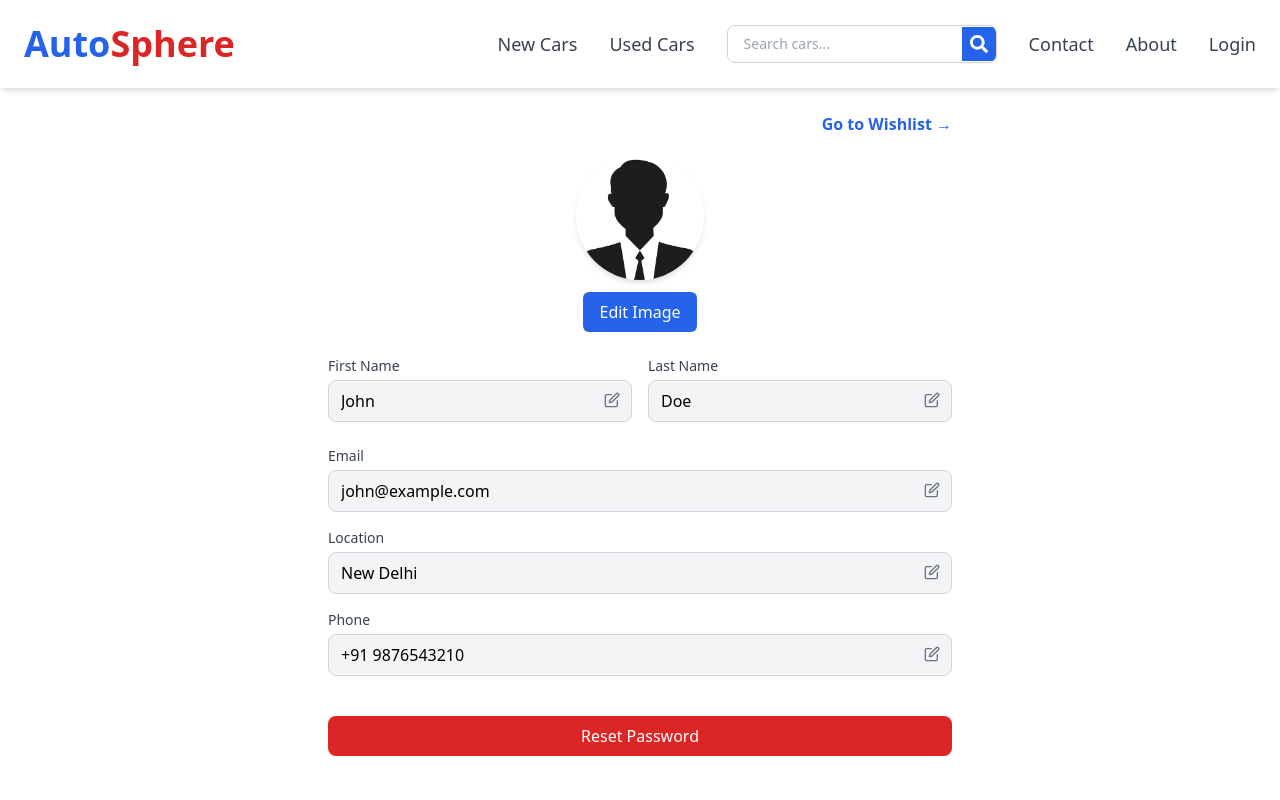
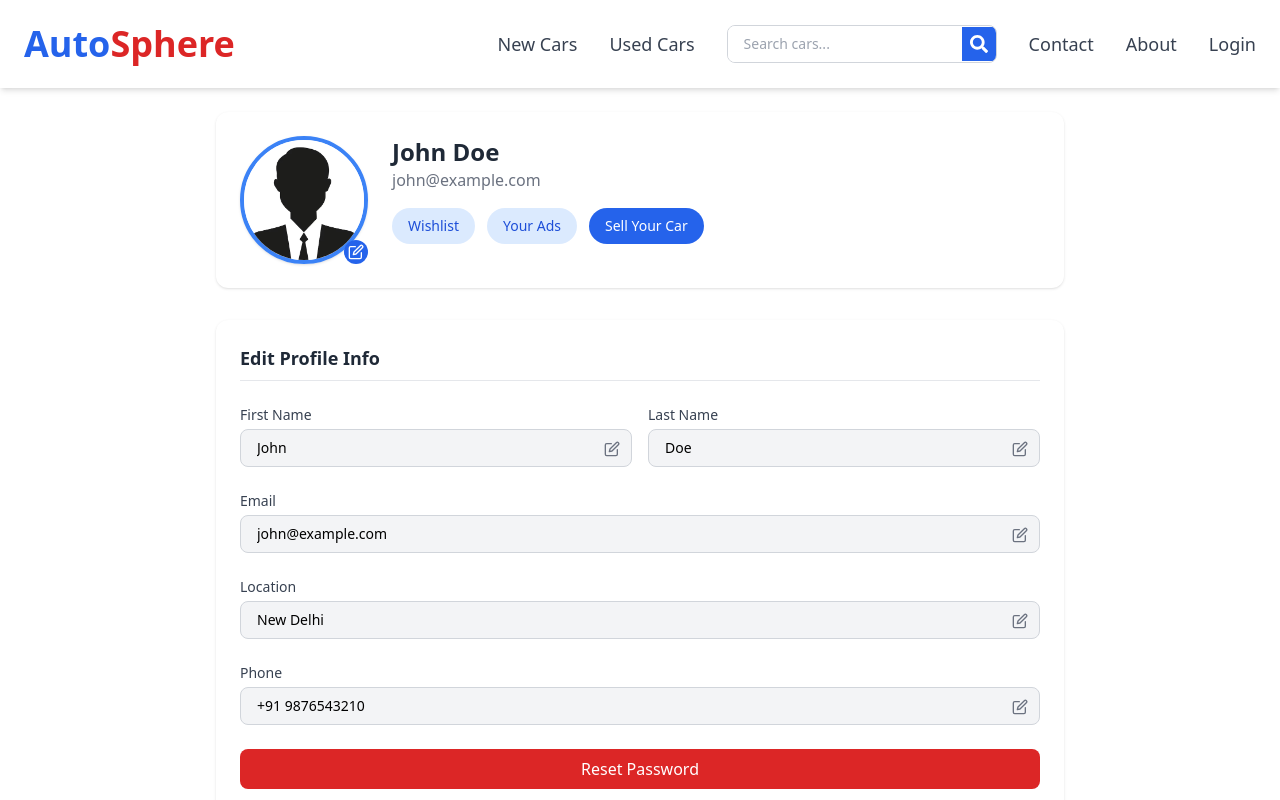
Before and after one commit to AlenChacko/AutoSphere, a React (Vite) app in the folder frontend/: page /profile in a window 1280 px wide. Shown: the top 800 px of the page. Built offline with nearby package versions, Linux system fonts and the light colour scheme; no server answers.

Commit message:
profile page updated

```diff
--- a/frontend/src/components/user/Navbar.jsx
+++ b/frontend/src/components/user/Navbar.jsx
@@ -41,10 +41,16 @@
 
         {/* Desktop Menu */}
         <div className="hidden md:flex items-center space-x-8 text-lg">
-          <Link to="/new-cars" className="text-gray-700 hover:text-blue-600 font-medium">
+          <Link
+            to="/new-cars"
+            className="text-gray-700 hover:text-blue-600 font-medium"
+          >
             New Cars
           </Link>
-          <Link to="/used-cars" className="text-gray-700 hover:text-blue-600 font-medium">
+          <Link
+            to="/used-cars"
+            className="text-gray-700 hover:text-blue-600 font-medium"
+          >
             Used Cars
           </Link>
 
@@ -59,10 +65,16 @@
             </button>
           </div>
 
-          <Link to="/contact" className="text-gray-700 hover:text-blue-600 font-medium">
+          <Link
+            to="/contact"
+            className="text-gray-700 hover:text-blue-600 font-medium"
+          >
             Contact
           </Link>
-          <Link to="/about" className="text-gray-700 hover:text-blue-600 font-medium">
+          <Link
+            to="/about"
+            className="text-gray-700 hover:text-blue-600 font-medium"
+          >
             About
           </Link>
 
@@ -80,7 +92,7 @@
               </button>
 
               {isDropdownOpen && (
-                <div className="absolute right-0 mt-2 w-40 bg-white border border-gray-200 shadow-lg rounded-lg z-50">
+                <div className="absolute right-0 mt-2 w-44 bg-white border border-gray-200 shadow-lg rounded-lg z-50">
                   <Link
                     to="/profile"
                     className="block px-4 py-2 hover:bg-gray-100 text-sm text-gray-700"
@@ -92,6 +104,12 @@
                     className="block px-4 py-2 hover:bg-gray-100 text-sm text-gray-700"
                   >
                     Wishlist
+                  </Link>
+                  <Link
+                    to="/sell"
+                    className="block px-4 py-2 hover:bg-gray-100 text-sm text-gray-700"
+                  >
+                    Sell Your Car
                   </Link>
                   <button
                     onClick={handleLogout}
@@ -116,25 +134,53 @@
       {/* Mobile Menu */}
       {isMobileMenuOpen && (
         <div className="md:hidden mt-4 space-y-4">
-          <div className="flex items-center border border-gray-300 rounded-lg overflow-hidden">
-            <input
-              type="text"
-              placeholder="Search cars..."
-              className="px-4 py-2 outline-none text-sm w-full"
-            />
-            <button className="bg-blue-600 p-2 text-white">
-              <FaSearch />
+          <div className="space-y-1">
+            <Link
+              to="/new-cars"
+              className="block px-2 py-1 hover:bg-gray-100 text-sm text-gray-700"
+            >
+              New Cars
+            </Link>
+            <Link
+              to="/used-cars"
+              className="block px-2 py-1 hover:bg-gray-100 text-sm text-gray-700"
+            >
+              Used Cars
+            </Link>
+
+            {user ? (
+              <div className="relative">
+                {/* Profile Toggle Button */}
+                <button
+                  onClick={toggleDropdown}
+                  className="flex items-center gap-2 px-2 py-1 text-sm text-gray-700 hover:text-blue-600 w-full"
+                >
+                  <FaUserCircle size={20} />
+                  <span>
+                    {user.firstName} {user.lastName}
+                  </span>
                 </button>
-          </div>
 
-          <div className="space-y-1 border-t pt-3">
-            {user ? (
-              <>
-                <Link to="/profile" className="block px-2 py-1 hover:bg-gray-100 text-sm text-gray-700">
+                {/* Dropdown Menu */}
+                {isDropdownOpen && (
+                  <div className="mt-2 ml-4 space-y-1">
+                    <Link
+                      to="/profile"
+                      className="block px-2 py-1 hover:bg-gray-100 text-sm text-gray-700"
+                    >
                       Profile
                     </Link>
-                <Link to="/wishlist" className="block px-2 py-1 hover:bg-gray-100 text-sm text-gray-700">
+                    <Link
+                      to="/wishlist"
+                      className="block px-2 py-1 hover:bg-gray-100 text-sm text-gray-700"
+                    >
                       Wishlist
+                    </Link>
+                    <Link
+                      to="/sell"
+                      className="block px-2 py-1 hover:bg-gray-100 text-sm text-gray-700"
+                    >
+                      Sell Your Car
                     </Link>
                     <button
                       onClick={handleLogout}
@@ -142,9 +188,14 @@
                     >
                       Logout
                     </button>
-              </>
+                  </div>
+                )}
+              </div>
             ) : (
-              <Link to="/auth" className="block px-2 py-1 hover:bg-gray-100 text-sm text-blue-700">
+              <Link
+                to="/auth"
+                className="block px-2 py-1 hover:bg-gray-100 text-sm text-blue-700"
+              >
                 Login
               </Link>
             )}
--- a/frontend/src/pages/user/ProfilePage.jsx
+++ b/frontend/src/pages/user/ProfilePage.jsx
@@ -1,8 +1,7 @@
 import React, { useState } from "react";
 import { FiEdit } from "react-icons/fi";
 import { Link } from "react-router-dom";
-
-import profile from '../../assets/images/other/profile.avif'
+import profile from "../../assets/images/other/profile.avif";
 
 const ProfilePage = () => {
   const [profileImage, setProfileImage] = useState(null);
@@ -44,89 +43,92 @@
   };
 
   return (
-    <div className="max-w-2xl mx-auto p-6">
-      {/* Wishlist Link */}
-      <div className="mb-4 text-right">
-        <Link
-          to="/wishlist"
-          className="text-blue-600 hover:underline font-semibold"
-        >
-          Go to Wishlist →
-        </Link>
-      </div>
-
-      {/* Profile Image Section */}
-      <div className="flex flex-col items-center mb-6">
+    <div className="max-w-4xl mx-auto p-6">
+      {/* Profile Card */}
+      <div className="bg-white rounded-xl shadow p-6 flex flex-col md:flex-row items-center md:items-start gap-6">
+        <div className="relative">
           <img
-          src={
-            profileImage ||
-            profile
-          }
+            src={profileImage || profile}
             alt="Profile"
-          className="w-32 h-32 rounded-full object-cover shadow-md"
+            className="w-32 h-32 rounded-full object-cover border-4 border-blue-500 shadow"
           />
-        <label className="mt-3">
+          <label className="absolute bottom-0 right-0 bg-blue-600 text-white rounded-full p-1 cursor-pointer">
             <input
               type="file"
               accept="image/*"
               className="hidden"
               onChange={handleImageChange}
             />
-          <span className="inline-block px-4 py-2 bg-blue-600 text-white rounded-md cursor-pointer hover:bg-blue-700 transition">
-            Edit Image
-          </span>
+            <FiEdit size={16} />
           </label>
         </div>
 
+        <div className="flex-1 text-center md:text-left">
+          <h2 className="text-2xl font-semibold text-gray-800">
+            {formData.firstName} {formData.lastName}
+          </h2>
+          <p className="text-gray-500">{formData.email}</p>
+
+          {/* Navigation Buttons */}
+          <div className="mt-4 flex flex-wrap gap-3 justify-center md:justify-start">
+            <Link
+              to="/wishlist"
+              className="px-4 py-2 bg-blue-100 text-blue-700 rounded-full hover:bg-blue-200 text-sm font-medium"
+            >
+              Wishlist
+            </Link>
+            <Link
+              to="/your-ads"
+              className="px-4 py-2 bg-blue-100 text-blue-700 rounded-full hover:bg-blue-200 text-sm font-medium"
+            >
+              Your Ads
+            </Link>
+            <Link
+              to="/sell"
+              className="px-4 py-2 bg-blue-600 text-white rounded-full hover:bg-blue-700 text-sm font-medium"
+            >
+              Sell Your Car
+            </Link>
+          </div>
+        </div>
+      </div>
+
+      {/* Edit Form */}
+      <div className="bg-white mt-8 p-6 rounded-xl shadow space-y-6">
+        <h3 className="text-lg font-semibold text-gray-800 mb-4 border-b pb-2">
+          Edit Profile Info
+        </h3>
+
         {/* Name Inputs */}
-      <div className="grid grid-cols-1 md:grid-cols-2 gap-4 mb-6">
-        <div className="relative">
-          <label className="block text-sm font-medium text-gray-700 mb-1">
-            First Name
+        <div className="grid grid-cols-1 md:grid-cols-2 gap-4">
+          {["firstName", "lastName"].map((field) => (
+            <div key={field} className="relative">
+              <label className="block text-sm font-medium text-gray-700 mb-1 capitalize">
+                {field === "firstName" ? "First Name" : "Last Name"}
               </label>
               <input
                 type="text"
-            name="firstName"
-            value={formData.firstName}
-            disabled={!editableFields.firstName}
+                name={field}
+                value={formData[field]}
+                disabled={!editableFields[field]}
                 onChange={handleInputChange}
-            className={`w-full border rounded-lg px-3 py-2 ${
-              editableFields.firstName
+                className={`w-full border rounded-lg px-4 py-2 text-sm ${
+                  editableFields[field]
                     ? "border-blue-500 focus:ring-2 focus:ring-blue-500"
                     : "border-gray-300 bg-gray-100"
                 }`}
               />
               <FiEdit
                 className="absolute top-9 right-3 text-gray-500 cursor-pointer"
-            onClick={() => toggleEdit("firstName")}
+                onClick={() => toggleEdit(field)}
               />
             </div>
-        <div className="relative">
-          <label className="block text-sm font-medium text-gray-700 mb-1">
-            Last Name
-          </label>
-          <input
-            type="text"
-            name="lastName"
-            value={formData.lastName}
-            disabled={!editableFields.lastName}
-            onChange={handleInputChange}
-            className={`w-full border rounded-lg px-3 py-2 ${
-              editableFields.lastName
-                ? "border-blue-500 focus:ring-2 focus:ring-blue-500"
-                : "border-gray-300 bg-gray-100"
-            }`}
-          />
-          <FiEdit
-            className="absolute top-9 right-3 text-gray-500 cursor-pointer"
-            onClick={() => toggleEdit("lastName")}
-          />
-        </div>
+          ))}
         </div>
 
-      {/* Additional Inputs */}
+        {/* Other Inputs */}
         {["email", "location", "phone"].map((field) => (
-        <div key={field} className="relative mb-4">
+          <div key={field} className="relative">
             <label className="block text-sm font-medium text-gray-700 mb-1 capitalize">
               {field}
             </label>
@@ -136,7 +138,7 @@
               value={formData[field]}
               disabled={!editableFields[field]}
               onChange={handleInputChange}
-            className={`w-full border rounded-lg px-3 py-2 ${
+              className={`w-full border rounded-lg px-4 py-2 text-sm ${
                 editableFields[field]
                   ? "border-blue-500 focus:ring-2 focus:ring-blue-500"
                   : "border-gray-300 bg-gray-100"
@@ -149,10 +151,11 @@
           </div>
         ))}
 
-      {/* Reset Password Button */}
-      <button className="mt-6 w-full bg-red-600 text-white py-2 rounded-lg hover:bg-red-700 transition">
+        {/* Reset Password */}
+        <button className="mt-4 w-full bg-red-600 text-white py-2 rounded-lg hover:bg-red-700 transition">
           Reset Password
         </button>
+      </div>
     </div>
   );
 };
```
Lines whose indentation alone changed are shown as unchanged.
